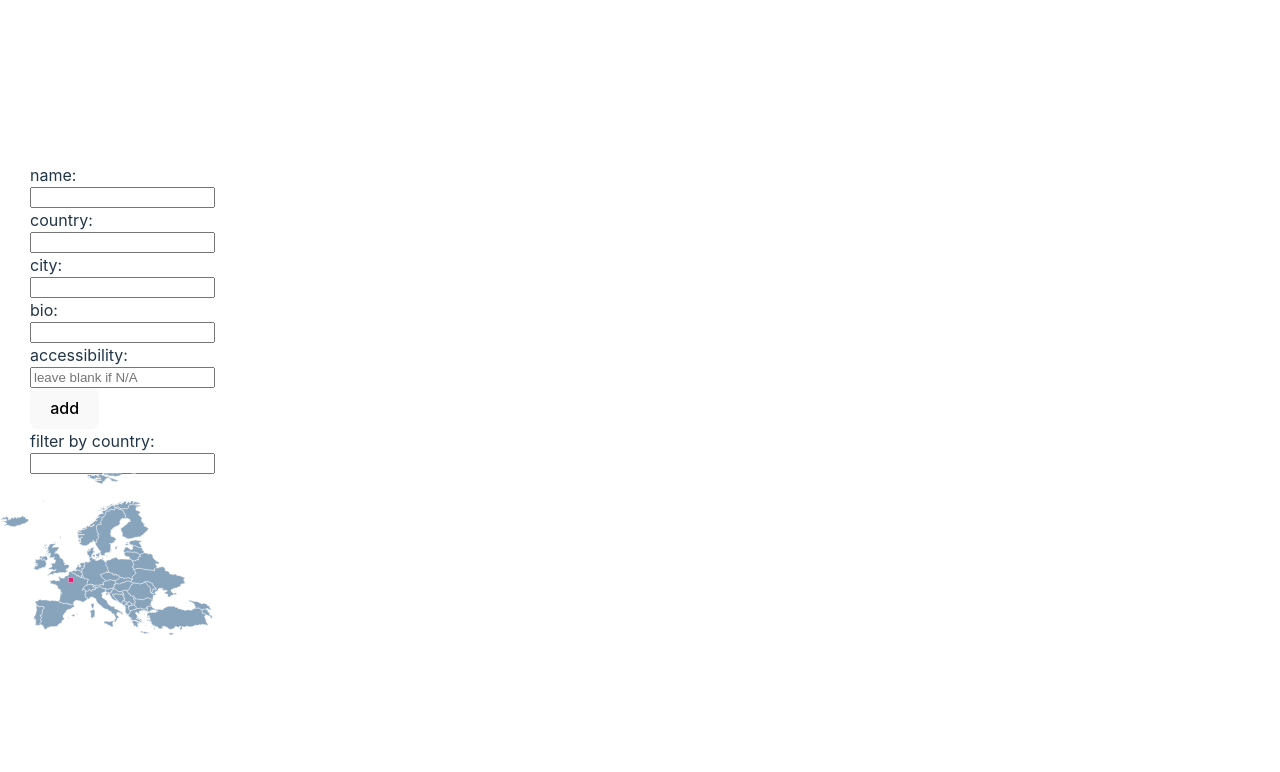
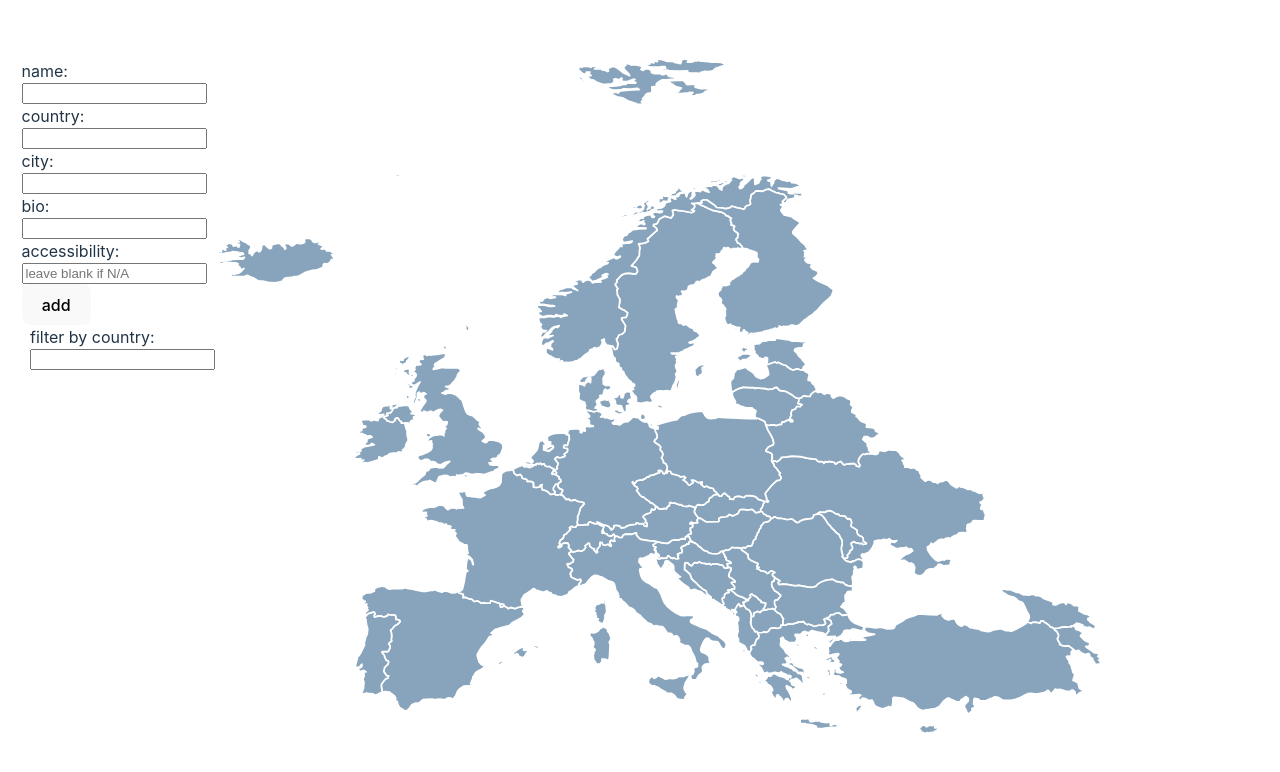
Before and after one commit to rngrlee/hackcamp-2023, a React (Vite) app in the folder universtay/: page / in a window 1280 px wide. Shown: the top 772 px of the page. Built offline with nearby package versions, Linux system fonts and the light colour scheme; data requests are answered from the project's data file.

Commit message:
css for map

```diff
--- a/universtay/mapdata.js
+++ b/universtay/mapdata.js
@@ -357,13 +357,7 @@ var simplemaps_europemap_mapdata={
       url: "default"
     }
   },
-  locations: {
-    "0": {
-      lat: 48.857,
-      lng: 2.341,
-      name: "Paris"
-    }
-  },
+  locations: {},
   regions: {},
   labels: {}
 };
--- a/universtay/src/App.css
+++ b/universtay/src/App.css
@@ -1,6 +1,6 @@
 .form {
   position: relative;
-  margin-left: 30px;
+  margin-left: 10%;
 }
 
 .input {
@@ -20,6 +20,15 @@
   width: 15vw;
 }
 
+.app-right {
+  width: 70vw;
+  float:right;
+}
+
+.app-left {
+  float:left;
+}
+
 /* .map {
   display: inline;
 }
@@ -29,9 +38,7 @@
   width: 100vw;
 }
 
-.app-left {
-  flex: 80%;
-}
+
 
 .map {
   width: 80vw;
--- a/universtay/src/App.jsx
+++ b/universtay/src/App.jsx
@@ -89,7 +89,7 @@ function App() {
 
   return (
     <div className='total-app'>
-    <div className='app'>
+    <div className='app-left'>
       <HostForm
       addNewHost={addNewHost}
       newName={newName}
@@ -111,9 +111,9 @@ function App() {
      bio={host.bio}
      accessible={host.accessible} />)}
      </div>
-     <div className="app-left">
-      <Map />
-    </div>
+      <div className="app-right">
+        <Map />
+      </div>
     </div>
   )
 }
```
